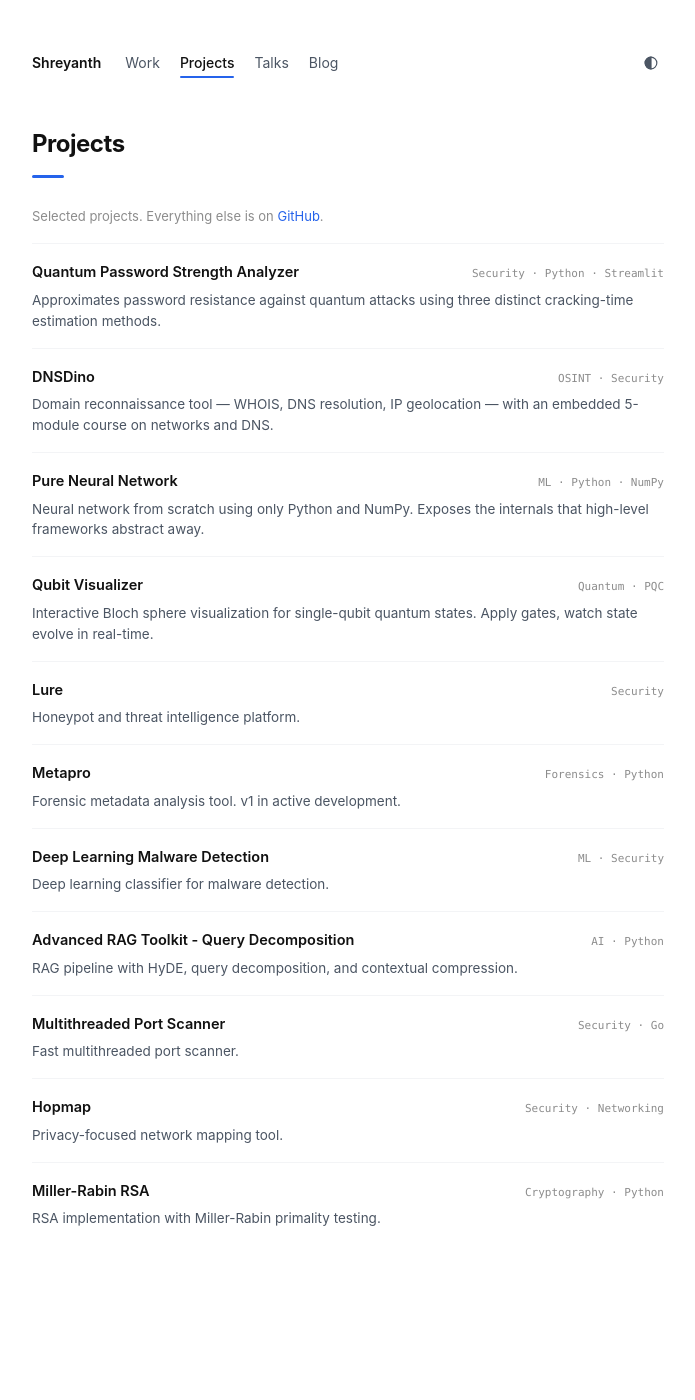
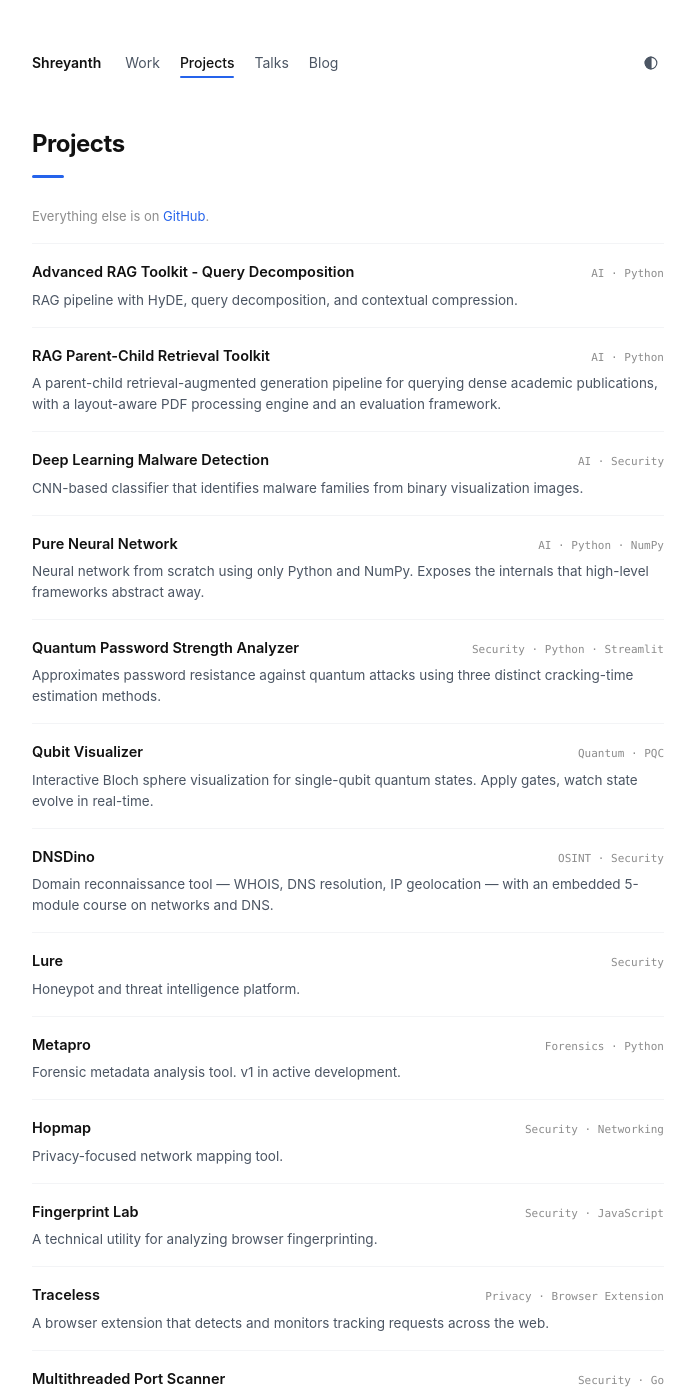
Before and after one commit to shreyanth-sureshkrishnaa/personal-site, a Jekyll site: the page built from projects/index.html, in a window 1280 px wide and 1400 px high. Shown: the whole window, without its empty margins (292-987 px from the left). Built offline with Jekyll 4.4.1, drawn with Linux system fonts in a browser that asks for light colours; some of the changed text lies outside the part shown.

Commit message:
Update projects page

```diff
--- a/projects/index.html
+++ b/projects/index.html
@@ -6,8 +6,46 @@ description: Things I've built.
 
 <h1 class="page-title">Projects</h1>
 
-<p class="hint">Selected projects. Everything else is on <a href="https://github.com/shreyanth-sureshkrishnaa"
-    target="_blank" rel="noopener">GitHub</a>.</p>
+<p class="hint">Everything else is on <a href="https://github.com/shreyanth-sureshkrishnaa" target="_blank"
+    rel="noopener">GitHub</a>.</p>
+
+<div class="project-row">
+  <div class="project-header">
+    <p class="project-name"><a href="https://github.com/shreyanth-sureshkrishnaa/advanced-rag-toolkit" target="_blank"
+        rel="noopener">Advanced RAG Toolkit - Query Decomposition</a></p>
+    <span class="project-tag">AI · Python</span>
+  </div>
+  <p class="project-desc">RAG pipeline with HyDE, query decomposition, and contextual compression.</p>
+</div>
+
+<div class="project-row">
+  <div class="project-header">
+    <p class="project-name"><a href="https://github.com/shreyanth-sureshkrishnaa/rag-parent-child-retrieval-toolkit"
+        target="_blank" rel="noopener">RAG Parent-Child Retrieval Toolkit</a></p>
+    <span class="project-tag">AI · Python</span>
+  </div>
+  <p class="project-desc">A parent-child retrieval-augmented generation pipeline for querying dense academic
+    publications, with a layout-aware PDF processing engine and an evaluation framework.</p>
+</div>
+
+<div class="project-row">
+  <div class="project-header">
+    <p class="project-name"><a href="https://github.com/shreyanth-sureshkrishnaa/malware-detection-using-deep-learning"
+        target="_blank" rel="noopener">Deep Learning Malware Detection</a></p>
+    <span class="project-tag">AI · Security</span>
+  </div>
+  <p class="project-desc">CNN-based classifier that identifies malware families from binary visualization images.</p>
+</div>
+
+<div class="project-row">
+  <div class="project-header">
+    <p class="project-name"><a href="https://github.com/shreyanth-sureshkrishnaa/pure-neural-network" target="_blank"
+        rel="noopener">Pure Neural Network</a></p>
+    <span class="project-tag">AI · Python · NumPy</span>
+  </div>
+  <p class="project-desc">Neural network from scratch using only Python and NumPy. Exposes the internals that high-level
+    frameworks abstract away.</p>
+</div>
 
 <div class="project-row">
   <div class="project-header">
@@ -21,32 +59,22 @@ description: Things I've built.
 
 <div class="project-row">
   <div class="project-header">
+    <p class="project-name"><a href="https://github.com/shreyanth-sureshkrishnaa/qubit-visualizer" target="_blank"
+        rel="noopener">Qubit Visualizer</a></p>
+    <span class="project-tag">Quantum · PQC</span>
+  </div>
+  <p class="project-desc">Interactive Bloch sphere visualization for single-qubit quantum states. Apply gates, watch
+    state evolve in real-time.</p>
+</div>
+
+<div class="project-row">
+  <div class="project-header">
     <p class="project-name"><a href="https://github.com/shreyanth-sureshkrishnaa/dnsdino" target="_blank"
         rel="noopener">DNSDino</a></p>
     <span class="project-tag">OSINT · Security</span>
   </div>
   <p class="project-desc">Domain reconnaissance tool — WHOIS, DNS resolution, IP geolocation — with an embedded 5-module
     course on networks and DNS.</p>
-</div>
-
-<div class="project-row">
-  <div class="project-header">
-    <p class="project-name"><a href="https://github.com/shreyanth-sureshkrishnaa/pure-neural-network" target="_blank"
-        rel="noopener">Pure Neural Network</a></p>
-    <span class="project-tag">ML · Python · NumPy</span>
-  </div>
-  <p class="project-desc">Neural network from scratch using only Python and NumPy. Exposes the internals that high-level
-    frameworks abstract away.</p>
-</div>
-
-<div class="project-row">
-  <div class="project-header">
-    <p class="project-name"><a href="https://github.com/shreyanth-sureshkrishnaa/qubit-visualizer" target="_blank"
-        rel="noopener">Qubit Visualizer</a></p>
-    <span class="project-tag">Quantum · PQC</span>
-  </div>
-  <p class="project-desc">Interactive Bloch sphere visualization for single-qubit quantum states. Apply gates, watch
-    state evolve in real-time.</p>
 </div>
 
 <div class="project-row">
@@ -69,20 +97,29 @@ description: Things I've built.
 
 <div class="project-row">
   <div class="project-header">
-    <p class="project-name"><a href="https://github.com/shreyanth-sureshkrishnaa/malware-detection-using-deep-learning"
-        target="_blank" rel="noopener">Deep Learning Malware Detection</a></p>
-    <span class="project-tag">ML · Security</span>
+    <p class="project-name"><a href="https://github.com/shreyanth-sureshkrishnaa/hopmap" target="_blank"
+        rel="noopener">Hopmap</a></p>
+    <span class="project-tag">Security · Networking</span>
   </div>
-  <p class="project-desc">Deep learning classifier for malware detection.</p>
+  <p class="project-desc">Privacy-focused network mapping tool.</p>
 </div>
 
 <div class="project-row">
   <div class="project-header">
-    <p class="project-name"><a href="https://github.com/shreyanth-sureshkrishnaa/advanced-rag-toolkit" target="_blank"
-        rel="noopener">Advanced RAG Toolkit - Query Decomposition</a></p>
-    <span class="project-tag">AI · Python</span>
+    <p class="project-name"><a href="https://github.com/shreyanth-sureshkrishnaa/fingerprint-lab" target="_blank"
+        rel="noopener">Fingerprint Lab</a></p>
+    <span class="project-tag">Security · JavaScript</span>
   </div>
-  <p class="project-desc">RAG pipeline with HyDE, query decomposition, and contextual compression.</p>
+  <p class="project-desc">A technical utility for analyzing browser fingerprinting.</p>
+</div>
+
+<div class="project-row">
+  <div class="project-header">
+    <p class="project-name"><a href="https://github.com/shreyanth-sureshkrishnaa/traceless" target="_blank"
+        rel="noopener">Traceless</a></p>
+    <span class="project-tag">Privacy · Browser Extension</span>
+  </div>
+  <p class="project-desc">A browser extension that detects and monitors tracking requests across the web.</p>
 </div>
 
 <div class="project-row">
@@ -96,18 +133,72 @@ description: Things I've built.
 
 <div class="project-row">
   <div class="project-header">
-    <p class="project-name"><a href="https://github.com/shreyanth-sureshkrishnaa/hopmap" target="_blank"
-        rel="noopener">Hopmap</a></p>
-    <span class="project-tag">Security · Networking</span>
-  </div>
-  <p class="project-desc">Privacy-focused network mapping tool.</p>
-</div>
-
-<div class="project-row">
-  <div class="project-header">
     <p class="project-name"><a href="https://github.com/shreyanth-sureshkrishnaa/Miller-Rabin-RSA-Implementation"
         target="_blank" rel="noopener">Miller-Rabin RSA</a></p>
     <span class="project-tag">Cryptography · Python</span>
   </div>
   <p class="project-desc">RSA implementation with Miller-Rabin primality testing.</p>
 </div>
+
+<div class="project-row">
+  <div class="project-header">
+    <p class="project-name"><a href="https://github.com/shreyanth-sureshkrishnaa/system-telemetry-rest-api"
+        target="_blank" rel="noopener">System Telemetry REST API</a></p>
+    <span class="project-tag">Java · Spring Boot</span>
+  </div>
+  <p class="project-desc">A lightweight Spring Boot REST API that exposes system-level telemetry data.</p>
+</div>
+
+<div class="project-row">
+  <div class="project-header">
+    <p class="project-name"><a href="https://github.com/shreyanth-sureshkrishnaa/linux-ram-monitor" target="_blank"
+        rel="noopener">Linux RAM Monitor</a></p>
+    <span class="project-tag">Java · Linux</span>
+  </div>
+  <p class="project-desc">A simple, modular, high-performance system memory monitor built for Linux.</p>
+</div>
+
+<div class="project-row">
+  <div class="project-header">
+    <p class="project-name"><a href="https://github.com/shreyanth-sureshkrishnaa/python-blockchain" target="_blank"
+        rel="noopener">Python Blockchain</a></p>
+    <span class="project-tag">Python · Web3</span>
+  </div>
+  <p class="project-desc">A lightweight implementation of a blockchain structure using Python.</p>
+</div>
+
+<div class="project-row">
+  <div class="project-header">
+    <p class="project-name"><a href="https://github.com/shreyanth-sureshkrishnaa/crablist" target="_blank"
+        rel="noopener">Crablist</a></p>
+    <span class="project-tag">Rust · CLI</span>
+  </div>
+  <p class="project-desc">A blazing fast CLI to-do list application written in Rust.</p>
+</div>
+
+<div class="project-row">
+  <div class="project-header">
+    <p class="project-name"><a href="https://github.com/shreyanth-sureshkrishnaa/licensor" target="_blank"
+        rel="noopener">Licensor</a></p>
+    <span class="project-tag">Rust · CLI · Devtool</span>
+  </div>
+  <p class="project-desc">An instant CLI to inject licenses into your project.</p>
+</div>
+
+<div class="project-row">
+  <div class="project-header">
+    <p class="project-name"><a href="https://github.com/shreyanth-sureshkrishnaa/Python-Mini-Shell" target="_blank"
+        rel="noopener">Python Mini Shell</a></p>
+    <span class="project-tag">Python · OS</span>
+  </div>
+  <p class="project-desc">A lightweight Python shell implementation with basic command support.</p>
+</div>
+
+<div class="project-row">
+  <div class="project-header">
+    <p class="project-name"><a href="https://github.com/shreyanth-sureshkrishnaa/Omniboard" target="_blank"
+        rel="noopener">Omniboard</a></p>
+    <span class="project-tag">React · JavaScript</span>
+  </div>
+  <p class="project-desc">A browser-based whiteboard application built using React and Vite.</p>
+</div>
```
